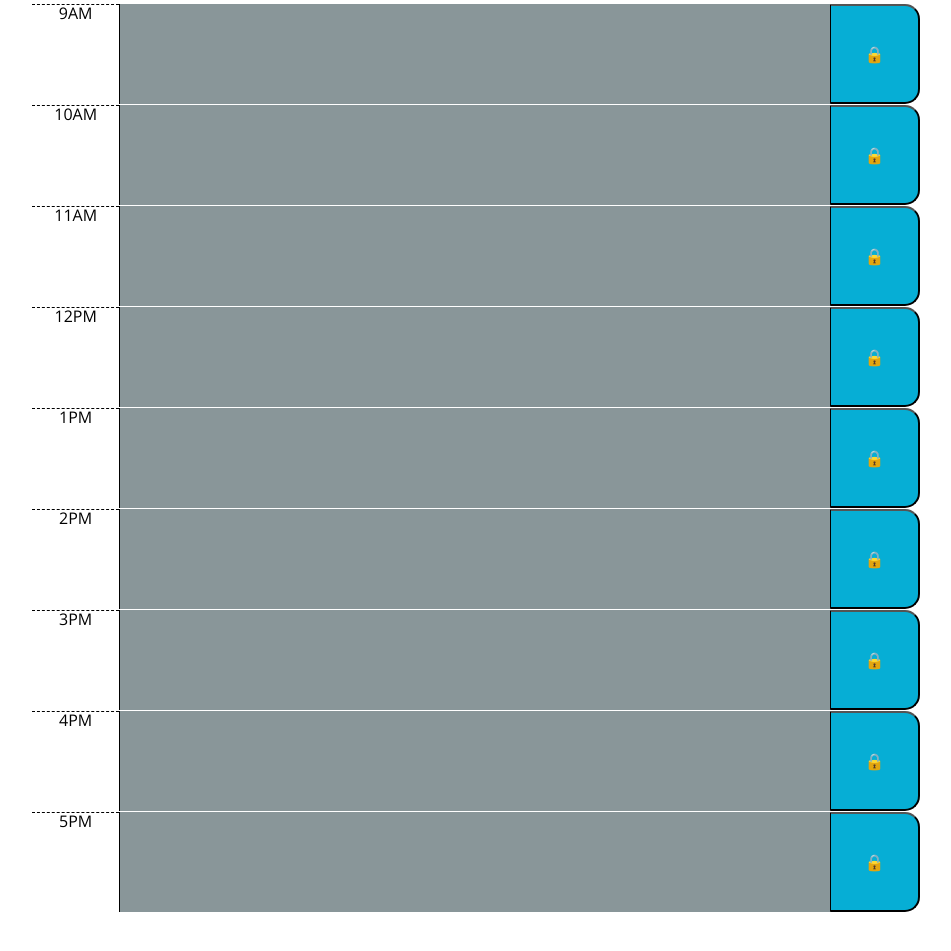
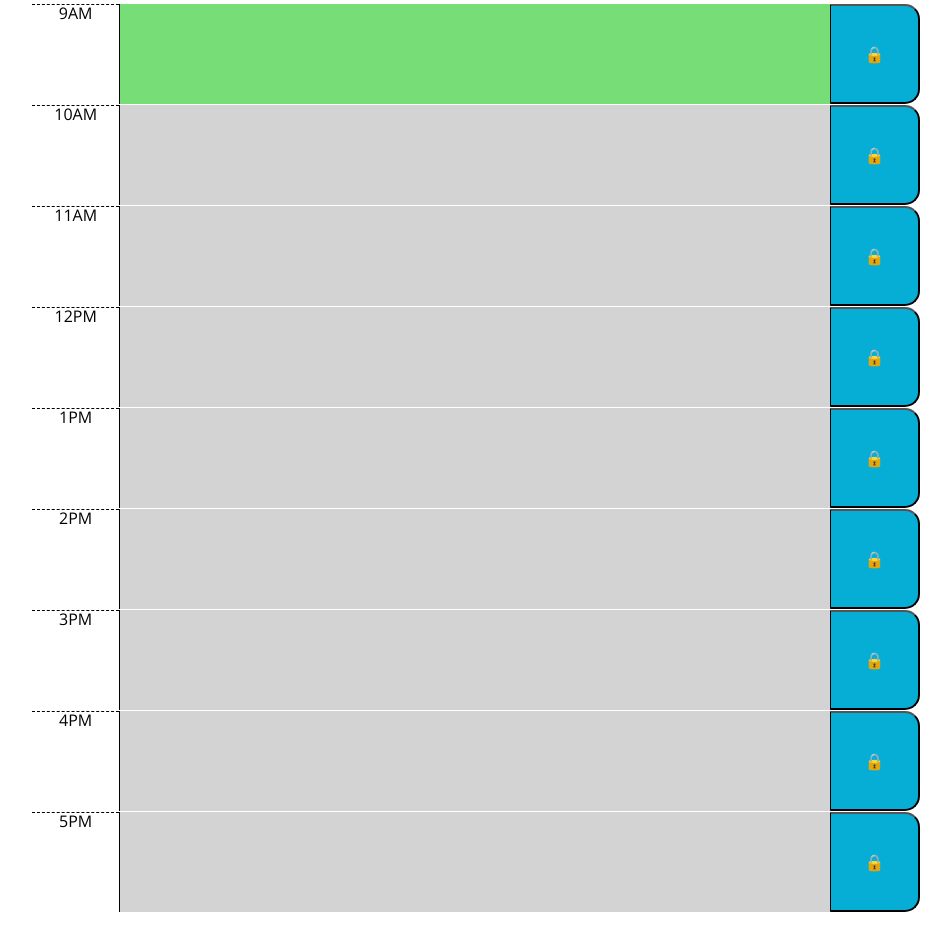
Before and after one commit to POlsen-92/Work_Day_Scheduler, a plain HTML site: page index.html in a window 1280 px wide. Shown: the part 333-1284 px from the top of the page, without its empty margins (164-1115 px from the left). Drawn offline with nearby package versions, Linux system fonts and the light colour scheme.

Commit message:
Fix savebtn, added color

```diff
--- a/index.html
+++ b/index.html
@@ -33,47 +33,47 @@
       <!-- Timeblocks go here. Standard business hours are 9 am to 5 pm -->
       <div class="row" id="hour" >
         <div class="hour flex-d col-12 col-md text-center">9AM</div>
-        <textarea class="description col-12 col-md-8" name="task" id="task" rows="5"></textarea>
+        <textarea class="description col-12 col-md-8" name="task" rows="5" id="9"></textarea>
         <button class="savebtn col-12 col-md">🔒</button>
       </div>
       <div class="row" id="hour">
         <div class="hour flex-d col-12 col-md text-center">10AM</div>
-        <textarea class="description col-12 col-md-8" name="task" id="task" rows="5"></textarea>
+        <textarea class="description col-12 col-md-8" name="task" rows="5" id="10"></textarea>
         <button class="savebtn col-12 col-md">🔒</button>
       </div>
       <div class="row" id="hour">
         <div class="hour flex-d col-12 col-md text-center">11AM</div>
-        <textarea class="description col-12 col-md-8" name="task" id="task" rows="5"></textarea>
+        <textarea class="description col-12 col-md-8" name="task" rows="5" id="11"></textarea>
         <button class="savebtn col-12 col-md">🔒</button>
       </div>
       <div class="row" id="hour">
         <div class="hour flex-d col-12 col-md text-center">12PM</div>
-        <textarea class="description col-12 col-md-8" name="task" id="task" rows="5"></textarea>
+        <textarea class="description col-12 col-md-8" name="task" rows="5" id="12"></textarea>
         <button class="savebtn col-12 col-md">🔒</button>
       </div>
       <div class="row" id="hour">
         <div class="hour flex-d col-12 col-md text-center">1PM</div>
-        <textarea class="description col-12 col-md-8" name="task" id="task" rows="5"></textarea>
+        <textarea class="description col-12 col-md-8" name="task" rows="5" id="13"></textarea>
         <button class="savebtn col-12 col-md">🔒</button>
       </div>
       <div class="row" id="hour">
         <div class="hour flex-d col-12 col-md text-center">2PM</div>
-        <textarea class="description col-12 col-md-8" name="task" id="task" rows="5"></textarea>
+        <textarea class="description col-12 col-md-8" name="task" rows="5" id="14"></textarea>
         <button class="savebtn col-12 col-md">🔒</button>
       </div>
       <div class="row" id="hour">
         <div class="hour flex-d col-12 col-md text-center">3PM</div>
-        <textarea class="description col-12 col-md-8" name="task" id="task" rows="5"></textarea>
+        <textarea class="description col-12 col-md-8" name="task" rows="5" id="15"></textarea>
         <button class="savebtn col-12 col-md">🔒</button>
       </div>
       <div class="row" id="hour">
         <div class="hour flex-d col-12 col-md text-center">4PM</div>
-        <textarea class="description col-12 col-md-8" name="task" id="task" rows="5"></textarea>
+        <textarea class="description col-12 col-md-8" name="task" rows="5" id="16"></textarea>
         <button class="savebtn col-12 col-md">🔒</button>
       </div>
       <div class="row" id="hour">
-        <div class="hour flex-d col-12 col-md text-center">5PM</div>
-        <textarea class="description col-12 col-md-8" name="task" id="task" rows="5"></textarea>
+        <div class="hour flex-d col-12 col-md text-center" id="5">5PM</div>
+        <textarea class="description col-12 col-md-8" name="task" rows="5" id="17"></textarea>
         <button class="savebtn col-12 col-md">🔒</button>
       </div>
     </div>
--- a/script.js
+++ b/script.js
@@ -4,35 +4,43 @@ var textAreaEl = $("#task");
 var hourEl = $('#hour')
 var savebtn= $('.savebtn')
 
-// textAreaEl.parents().siblings().children('textarea').text('Hello')
-// currentDayEl.text('Hello')
+renderTask();
 
-var currentTime = moment().format("h:m")
+var currentTime = moment().format("H")
 console.log(currentTime)
 
-renderTask()
+color();
 //Create currentDay heading using moment
 var currentDay = moment();
 $("#currentDay").text(currentDay.format("MMM Do, YYYY"));
 
 //Use conditionals and current time to append classes (past, present and future) as the background image to the textArea
 
-
+function color() {
+    for (let i = 9; i <= 17; i++) {
+        var hourID = ($("#" + i).attr("id"))
+        console.log(hourID)
+        if (hourID === currentTime) {
+            $("#" + i).addClass("present");
+        } else if (hourID < currentTime) {
+            $("#" + i).addClass("past")
+        } else if (hourID > currentTime) {
+            $("#" + i).addClass("future")
+        }
+    }
+}
 
 //On click of the 'savebtn' any text within the textarea will be saved to local storage and rendered to the textarea upon loading the page
 
-//closest can be used to
-
 savebtn.click(function(event) {
-    console.log($(event.target).prev())
-    console.log(savebtn)
     var task = $(event.target).prev().val();
-    console.log('Task:', task)
-    localStorage.setItem("taskData", JSON.stringify(task))
+    var hourID = $(event.target).prev().attr("id")
+    localStorage.setItem(hourID, task)
 })
 
-
 function renderTask() {
-    var taskData = JSON.parse(localStorage.getItem("taskData"))
-    savebtn.closest(textAreaEl).append(taskData)
+    for (let i = 9; i <= 17; i++) {
+        var getTask = localStorage.getItem(i);
+        $('#' + i).val(getTask);
+    }
 }
--- a/style.css
+++ b/style.css
@@ -43,7 +43,6 @@ textarea {
   color: #000000;
   border-left: 1px solid black;
   padding: 10px;
-  background-color: #899699;
 }
 
 .description {
```
